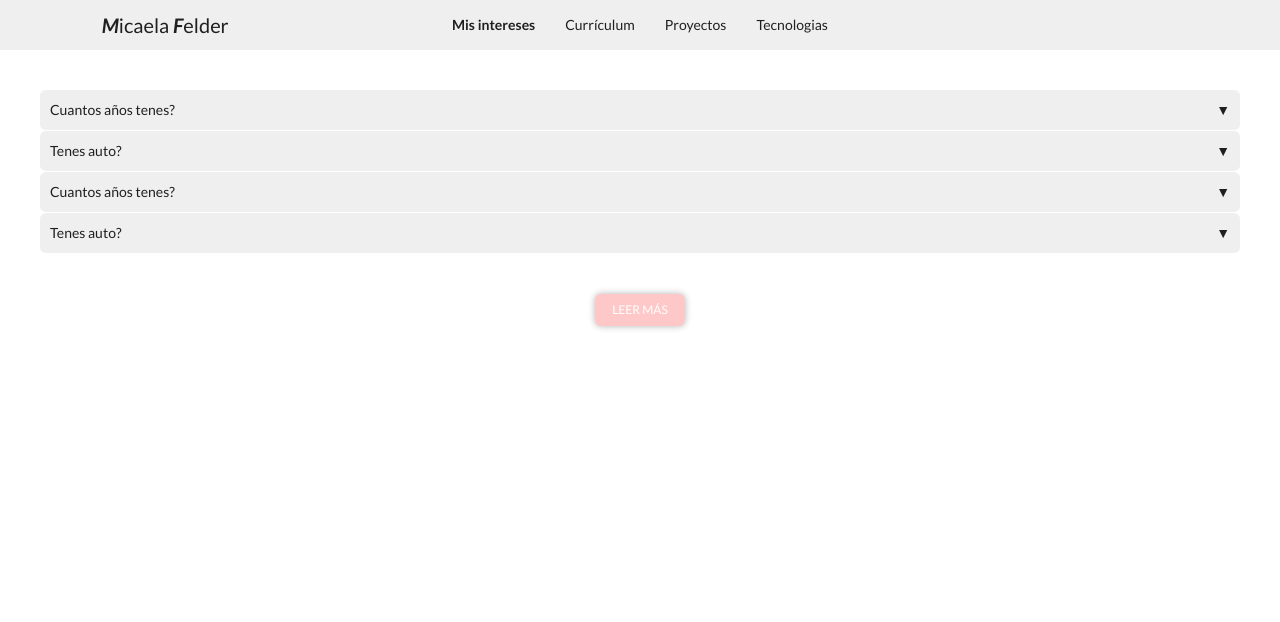
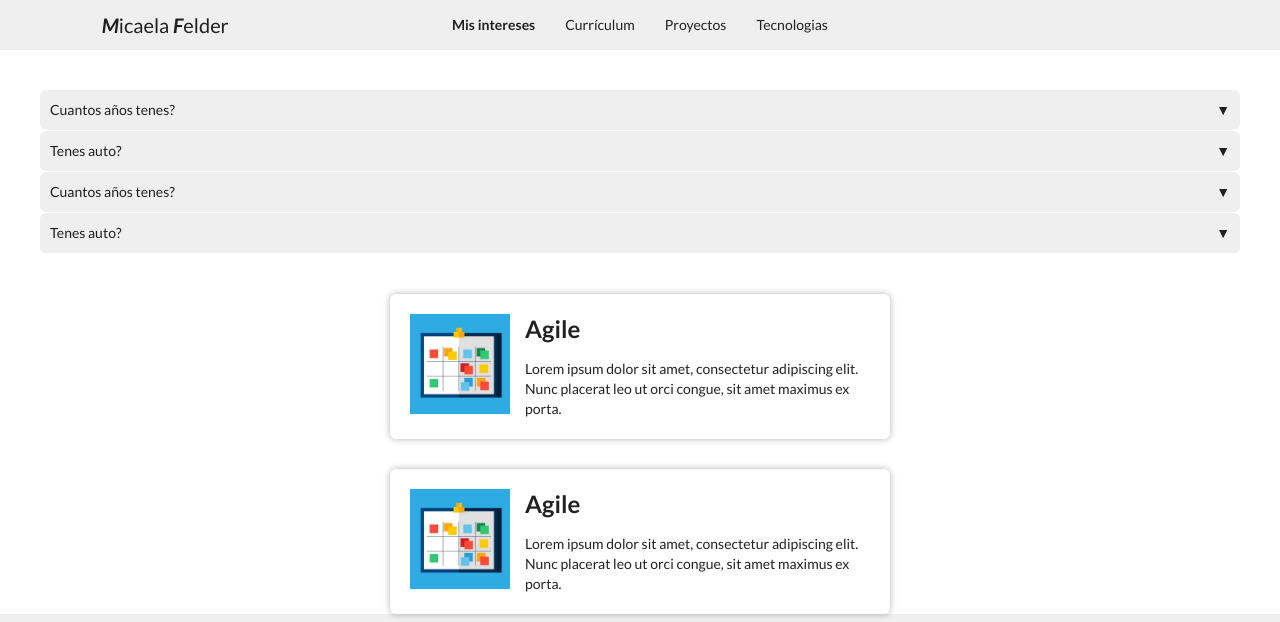
Before and after one commit to micafelder/MyProfile, a React app in the folder my-profile/: page / in a window 1280 px wide. Shown: the top 622 px of the page. Built offline with nearby package versions, Linux system fonts and the light colour scheme.

Commit message:
updating component article

```diff
--- /dev/null
+++ b/my-profile/src/articles/index.js
@@ -0,0 +1,16 @@
+const articles = [
+    {
+        img:'agile',
+        title: 'Agile',
+        desc: `Lorem ipsum dolor sit amet, consectetur adipiscing elit.
+         Nunc placerat leo ut orci congue, sit amet maximus ex porta. `
+    },
+    {
+        img:'agile',
+        title: 'Agile',
+        desc: `Lorem ipsum dolor sit amet, consectetur adipiscing elit.
+         Nunc placerat leo ut orci congue, sit amet maximus ex porta. `
+    }
+]
+
+export default articles;
--- /dev/null
+++ b/my-profile/src/components/Article/index.css
@@ -0,0 +1,24 @@
+
+.article{
+    width: 500px;
+    padding: 20px;
+    display: flex;
+    justify-content: flex-start;
+    gap: 15px;
+    cursor:pointer;
+    border-radius: 6px;
+    box-shadow: 0 0 0.5rem rgba(0, 0, 0, 0.3);
+}
+
+.img{
+    height: 100px;
+    width: 100px;
+    cursor:pointer;
+    object-fit: cover;
+}
+
+.content{
+    display: flex;
+    flex-direction: column;
+    justify-content: flex-start;
+}
--- /dev/null
+++ b/my-profile/src/components/Article/index.js
@@ -0,0 +1,20 @@
+import React from 'react'
+import styles from './index.css'
+
+const Article = (props) =>{
+
+    return(
+        <div className='article'>
+
+            <img className='img' src={require(`../../articles/images/${props.img}.png`)} />
+
+            <div className='content'>
+                <h2 className='titulo'>{props.title}</h2>
+                <div>{props.desc}</div>
+            </div>
+
+        </div>
+    )
+}
+
+export default Article;
--- a/my-profile/src/components/Footer/index.css
+++ b/my-profile/src/components/Footer/index.css
@@ -1,10 +1,6 @@
 .footer{
     width: 100%;
     height: 70px;
-    position:absolute;
-    left:0px;
-    bottom:0px;
-    right:0px;
     background: #efefef;
     display: flex;
     justify-content: space-between;
--- /dev/null
+++ b/my-profile/src/index.css
@@ -0,0 +1,7 @@
+.a{
+    width: 100%;
+    display: flex;
+    flex-direction: column;
+    align-items: center;
+    gap:30px
+}
--- a/my-profile/src/index.js
+++ b/my-profile/src/index.js
@@ -3,7 +3,9 @@ import ReactDom from "react-dom";
 import NavBar from "./components/NavBar";
 import Footer from "./components/Footer";
 import Accordion from "./components/Accordion";
-import Button from "./components/Button";
+import Article from './components/Article'
+import articles from "./articles";
+import styles from './index.css'
 
 const App = () => {
 
@@ -11,7 +13,15 @@ const App = () => {
         <div>
             <NavBar />
             <Accordion />
-            <Button text={'LEER MÁS'}/>
+            <div className='a'>
+            {
+                articles.map((article, index) => {
+                    return (
+                        <Article  key={index} img={article.img} title={article.title} desc={article.desc} ></Article>
+                    )
+                })
+            }
+            </div>
             <Footer />
         </div>
     )
```
Also changed, not shown: my-profile/src/articles/images/agile.png (added), my-profile/src/images/agile.png (added), 1 other file.
